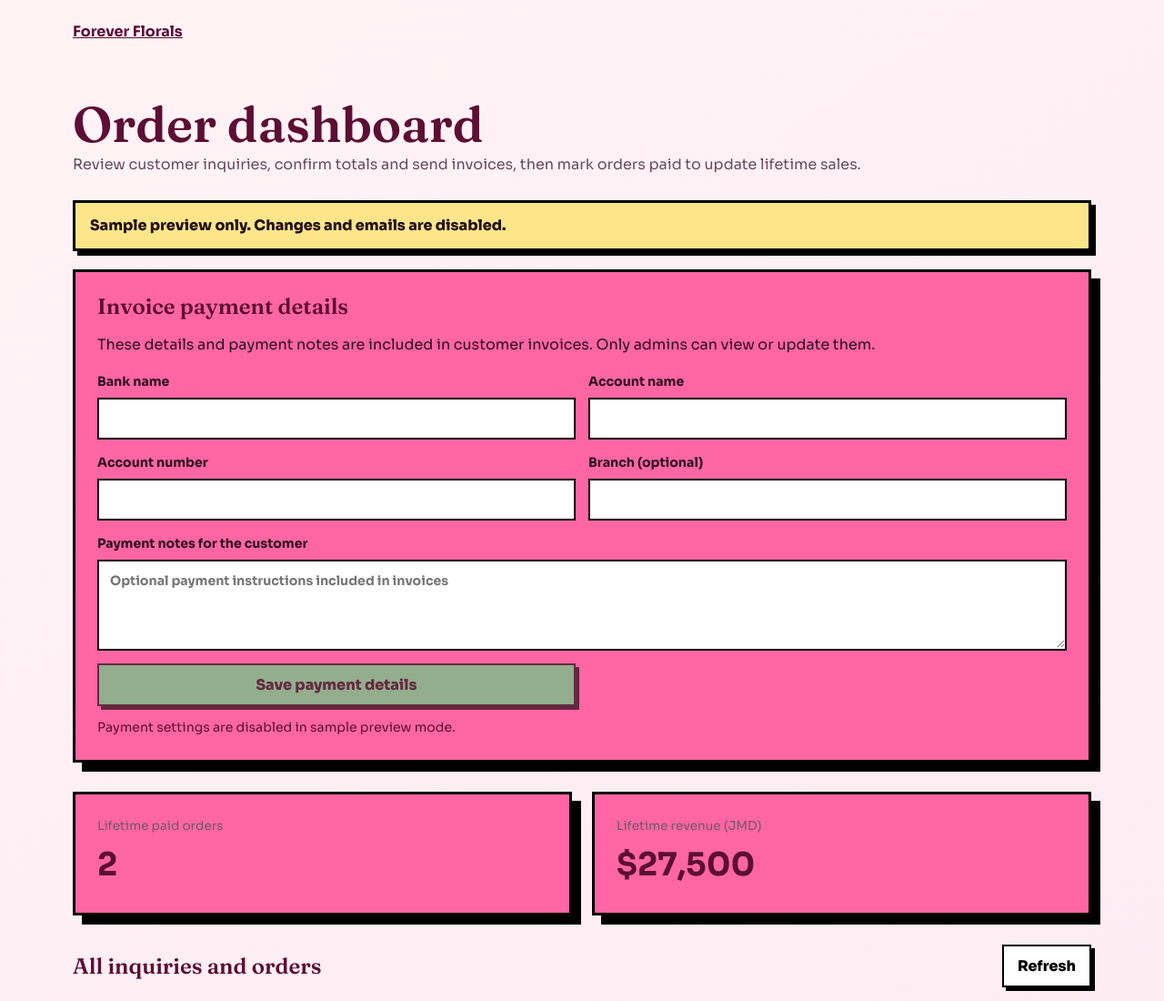
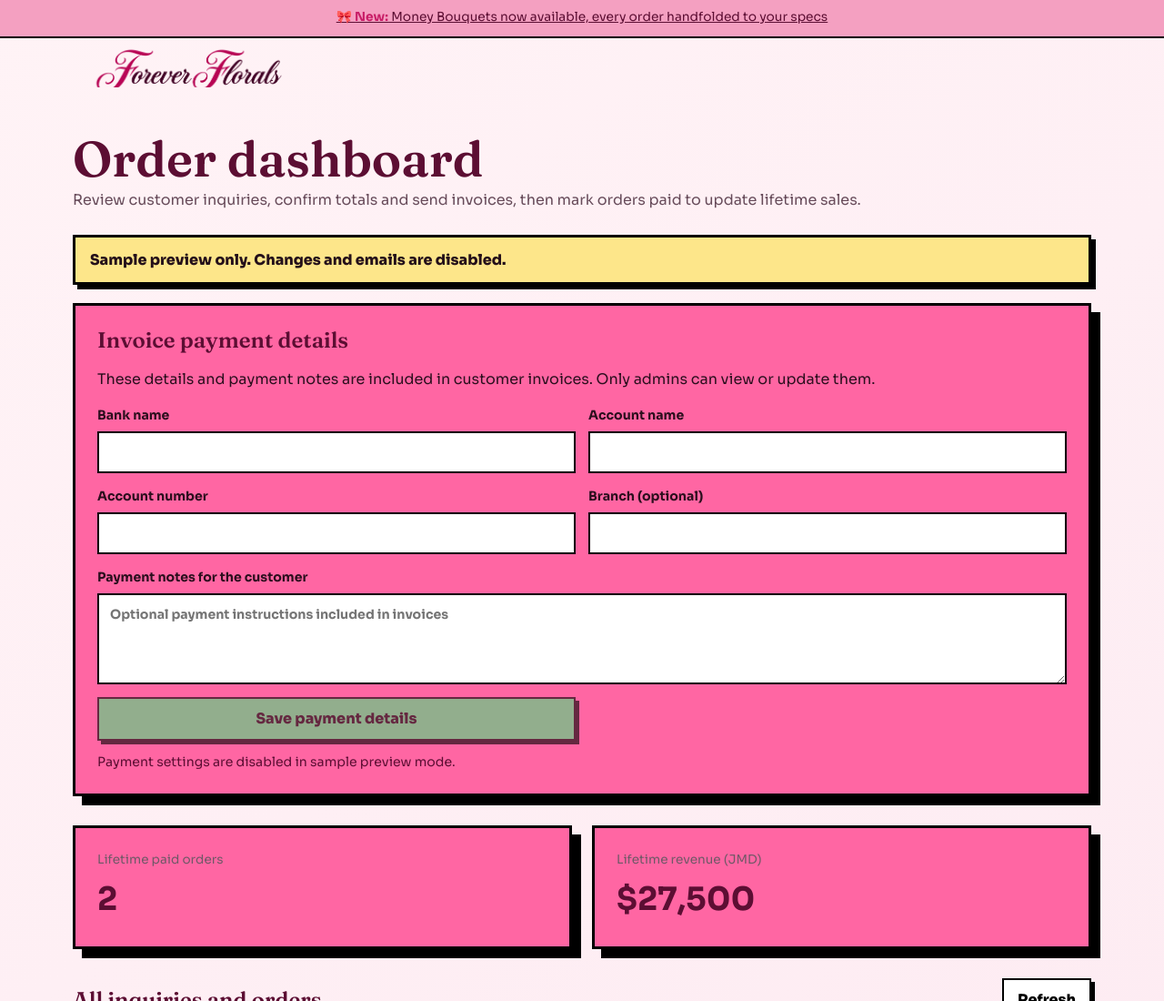
Before and after one commit to joelguy26-ux/foreverflorals1, a website built with Vite: page admin.html in a window 1280 px wide. Shown: the top 1100 px of the page at 91% size. Built offline with nearby package versions, Linux system fonts and the light colour scheme; no server answers.

Commit message:
Make site banners navigate to the home page
Co-authored-by: Copilot <223556219+Copilot@users.noreply.github.com>

```diff
--- a/admin.html
+++ b/admin.html
@@ -17,6 +17,12 @@
     .wrap{width:min(1120px,calc(100% - 36px));margin:0 auto}
     header{display:flex;align-items:center;justify-content:space-between;gap:18px;padding:22px 0}
     header a{color:var(--deep);font-weight:700}
+    .site-banner{display:block;width:100%;padding:8px 0 10px;background:rgba(244,160,193,.94);border-bottom:2px solid #000;text-align:center;color:var(--deep);font-size:.86rem}
+    .site-banner b{color:var(--magenta)}
+    .site-banner:hover{background:#f4a0c1}
+    .admin-header{width:min(1120px,calc(100% - 36px));margin:0 auto;display:flex;align-items:center;justify-content:space-between;gap:18px;padding:12px 0}
+    .admin-header .logo{height:42px;width:250px;overflow:hidden;display:block}
+    .admin-header .logo img{height:84px;width:auto;max-width:none;transform:translateY(-21px) scale(1.25);transform-origin:left center}
     h1,h2,h3{font-family:'Fraunces',serif;line-height:1.15;color:var(--deep)}
     h1{margin:0;font-size:clamp(2.2rem,5vw,3.4rem)}
     h2{margin:0 0 16px}
@@ -80,13 +86,14 @@
     @keyframes dashboardEnter{from{opacity:0;transform:translateY(18px)}to{opacity:1;transform:translateY(0)}}
     @media(prefers-reduced-motion:reduce){.login-exit,.login-enter,.dashboard-enter{animation:none}}
     @media(max-width:760px){.order-list{grid-template-columns:1fr}}
-    @media(max-width:600px){.wrap{width:min(100% - 24px,1120px)}.panel{padding:18px;box-shadow:7px 7px 0 #000}.metrics,.order-columns,.settings-form{grid-template-columns:1fr}.settings-form .full{grid-column:auto}.order-top{flex-direction:column}.orders-header{align-items:flex-start}}
+    @media(max-width:600px){.wrap{width:min(100% - 24px,1120px)}.admin-header{width:min(100% - 24px,1120px)}.admin-header .logo{width:130px;height:30px}.admin-header .logo img{height:54px;transform:translateY(-12px) scale(1.25)}.panel{padding:18px;box-shadow:7px 7px 0 #000}.metrics,.order-columns,.settings-form{grid-template-columns:1fr}.settings-form .full{grid-column:auto}.order-top{flex-direction:column}.orders-header{align-items:flex-start}}
   </style>
 </head>
 <body>
+  <a class="site-banner" href="/" aria-label="Go to the Forever Florals home page">🎀 <b>New:</b> Money Bouquets now available, every order handfolded to your specs</a>
   <div class="wrap">
-    <header>
-      <a href="/" aria-label="Forever Florals home">Forever Florals</a>
+    <header class="admin-header">
+      <a class="logo" href="/" aria-label="Forever Florals home"><img src="/images/forever-florals-logo.png" alt="Forever Florals"></a>
       <button class="secondary" type="button" data-sign-out hidden>Sign out</button>
     </header>
     <main>
```
Also changed, not shown: index.html (+2 -2 lines).
